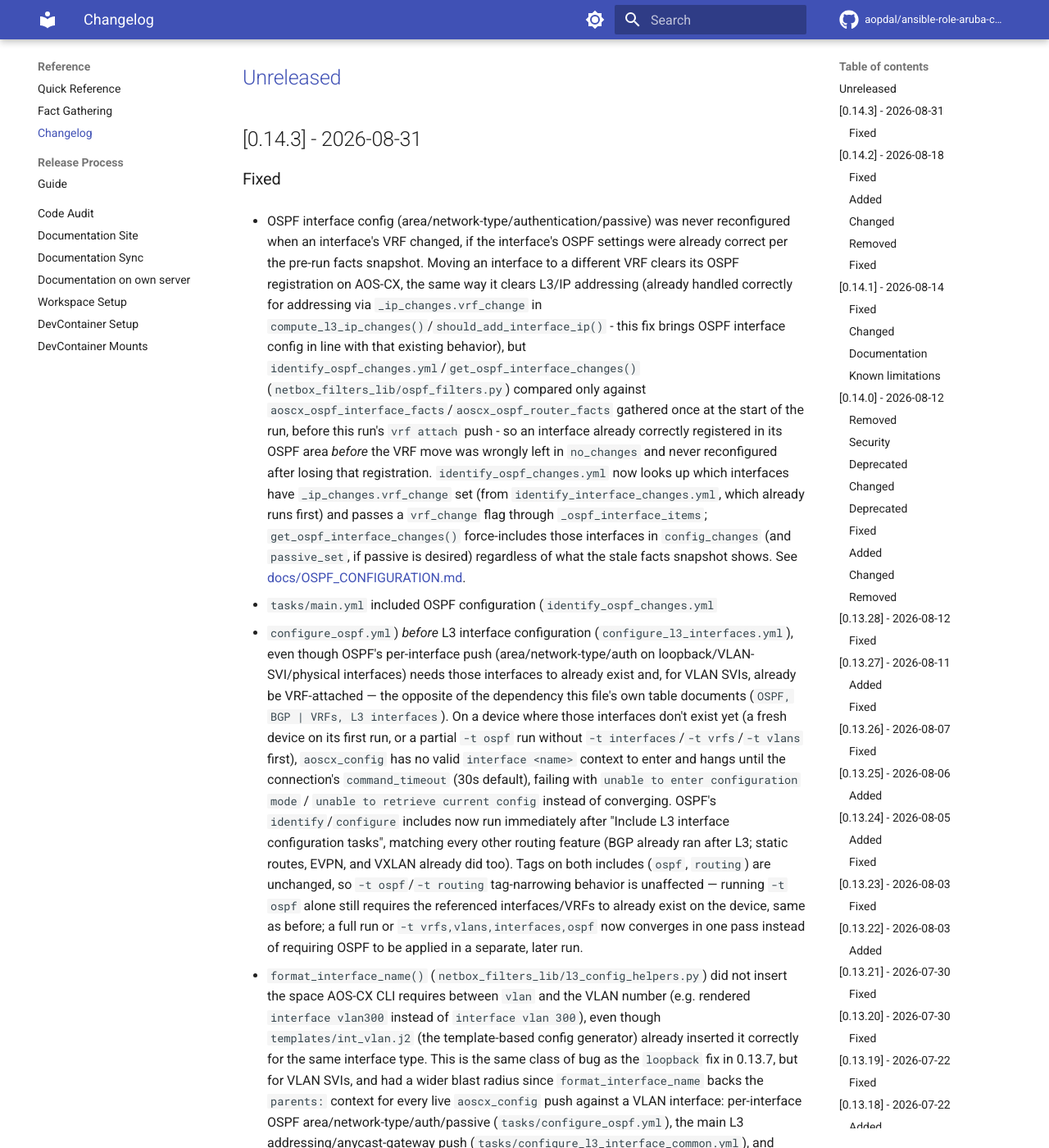
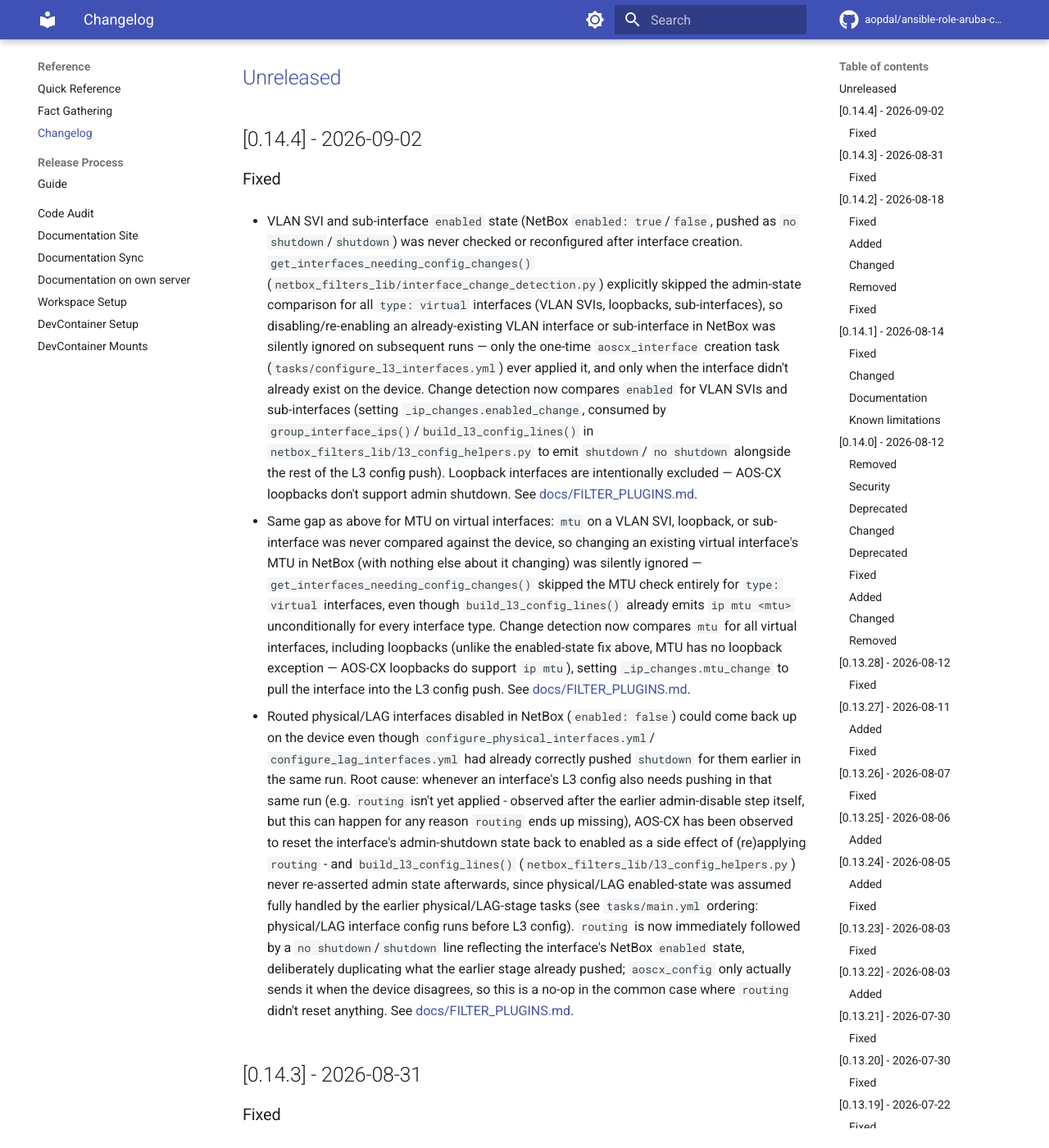
Before and after one commit to aopdal/ansible-role-aruba-cx-switch, an MkDocs documentation site: the page built from docs/CHANGELOG.md, in a window 1280 px wide and 1400 px high, scrolled down 258 px. Shown: the whole window at 82% size. Built offline with MkDocs 1.6.1 and Material for MkDocs 9.7.7, drawn with Linux system fonts in a browser that asks for light colours; comment, search, counter and statistics services are not loaded.

Commit message:
chore: release version 0.14.4

```diff
--- a/CHANGELOG.md
+++ b/CHANGELOG.md
@@ -6,6 +6,61 @@ The format is based on [Keep a Changelog](https://keepachangelog.com/en/1.0.0/),
 and this project adheres to [Semantic Versioning](https://semver.org/spec/v2.0.0.html).
 
 ## [Unreleased]
+
+## [0.14.4] - 2026-09-02
+
+### Fixed
+
+- VLAN SVI and sub-interface `enabled` state (NetBox `enabled: true`/`false`,
+  pushed as `no shutdown`/`shutdown`) was never checked or reconfigured
+  after interface creation. `get_interfaces_needing_config_changes()`
+  (`netbox_filters_lib/interface_change_detection.py`) explicitly skipped
+  the admin-state comparison for all `type: virtual` interfaces (VLAN SVIs,
+  loopbacks, sub-interfaces), so disabling/re-enabling an already-existing
+  VLAN interface or sub-interface in NetBox was silently ignored on
+  subsequent runs — only the one-time `aoscx_interface` creation task
+  (`tasks/configure_l3_interfaces.yml`) ever applied it, and only when the
+  interface didn't already exist on the device. Change detection now
+  compares `enabled` for VLAN SVIs and sub-interfaces (setting
+  `_ip_changes.enabled_change`, consumed by
+  `group_interface_ips()`/`build_l3_config_lines()` in
+  `netbox_filters_lib/l3_config_helpers.py` to emit `shutdown`/
+  `no shutdown` alongside the rest of the L3 config push). Loopback
+  interfaces are intentionally excluded — AOS-CX loopbacks don't support
+  admin shutdown. See
+  [docs/FILTER_PLUGINS.md](docs/FILTER_PLUGINS.md#l3-interface-ip-address-idempotency).
+
+- Same gap as above for MTU on virtual interfaces: `mtu` on a VLAN SVI,
+  loopback, or sub-interface was never compared against the device, so
+  changing an existing virtual interface's MTU in NetBox (with nothing else
+  about it changing) was silently ignored — `get_interfaces_needing_config_changes()`
+  skipped the MTU check entirely for `type: virtual` interfaces, even though
+  `build_l3_config_lines()` already emits `ip mtu <mtu>` unconditionally for
+  every interface type. Change detection now compares `mtu` for all virtual
+  interfaces, including loopbacks (unlike the enabled-state fix above, MTU
+  has no loopback exception — AOS-CX loopbacks do support `ip mtu`), setting
+  `_ip_changes.mtu_change` to pull the interface into the L3 config push. See
+  [docs/FILTER_PLUGINS.md](docs/FILTER_PLUGINS.md#l3-interface-ip-address-idempotency).
+
+- Routed physical/LAG interfaces disabled in NetBox (`enabled: false`) could
+  come back up on the device even though `configure_physical_interfaces.yml`/
+  `configure_lag_interfaces.yml` had already correctly pushed `shutdown` for
+  them earlier in the same run. Root cause: whenever an interface's L3
+  config also needs pushing in that same run (e.g. `routing` isn't yet
+  applied - observed after the earlier admin-disable step itself, but this
+  can happen for any reason `routing` ends up missing), AOS-CX has been
+  observed to reset the interface's admin-shutdown state back to enabled as
+  a side effect of (re)applying `routing` - and `build_l3_config_lines()`
+  (`netbox_filters_lib/l3_config_helpers.py`) never re-asserted admin state
+  afterwards, since physical/LAG enabled-state was assumed fully handled by
+  the earlier physical/LAG-stage tasks (see `tasks/main.yml` ordering:
+  physical/LAG interface config runs before L3 config). `routing` is now
+  immediately followed by a `no shutdown`/`shutdown` line reflecting the
+  interface's NetBox `enabled` state, deliberately duplicating what the
+  earlier stage already pushed; `aoscx_config` only actually sends it when
+  the device disagrees, so this is a no-op in the common case where
+  `routing` didn't reset anything. See
+  [docs/FILTER_PLUGINS.md](docs/FILTER_PLUGINS.md#l3-interface-ip-address-idempotency).
 
 ## [0.14.3] - 2026-08-31
 
--- a/docs/CHANGELOG.md
+++ b/docs/CHANGELOG.md
@@ -6,6 +6,61 @@ The format is based on [Keep a Changelog](https://keepachangelog.com/en/1.0.0/),
 and this project adheres to [Semantic Versioning](https://semver.org/spec/v2.0.0.html).
 
 ## [Unreleased]
+
+## [0.14.4] - 2026-09-02
+
+### Fixed
+
+- VLAN SVI and sub-interface `enabled` state (NetBox `enabled: true`/`false`,
+  pushed as `no shutdown`/`shutdown`) was never checked or reconfigured
+  after interface creation. `get_interfaces_needing_config_changes()`
+  (`netbox_filters_lib/interface_change_detection.py`) explicitly skipped
+  the admin-state comparison for all `type: virtual` interfaces (VLAN SVIs,
+  loopbacks, sub-interfaces), so disabling/re-enabling an already-existing
+  VLAN interface or sub-interface in NetBox was silently ignored on
+  subsequent runs — only the one-time `aoscx_interface` creation task
+  (`tasks/configure_l3_interfaces.yml`) ever applied it, and only when the
+  interface didn't already exist on the device. Change detection now
+  compares `enabled` for VLAN SVIs and sub-interfaces (setting
+  `_ip_changes.enabled_change`, consumed by
+  `group_interface_ips()`/`build_l3_config_lines()` in
+  `netbox_filters_lib/l3_config_helpers.py` to emit `shutdown`/
+  `no shutdown` alongside the rest of the L3 config push). Loopback
+  interfaces are intentionally excluded — AOS-CX loopbacks don't support
+  admin shutdown. See
+  [docs/FILTER_PLUGINS.md](FILTER_PLUGINS.md#l3-interface-ip-address-idempotency).
+
+- Same gap as above for MTU on virtual interfaces: `mtu` on a VLAN SVI,
+  loopback, or sub-interface was never compared against the device, so
+  changing an existing virtual interface's MTU in NetBox (with nothing else
+  about it changing) was silently ignored — `get_interfaces_needing_config_changes()`
+  skipped the MTU check entirely for `type: virtual` interfaces, even though
+  `build_l3_config_lines()` already emits `ip mtu <mtu>` unconditionally for
+  every interface type. Change detection now compares `mtu` for all virtual
+  interfaces, including loopbacks (unlike the enabled-state fix above, MTU
+  has no loopback exception — AOS-CX loopbacks do support `ip mtu`), setting
+  `_ip_changes.mtu_change` to pull the interface into the L3 config push. See
+  [docs/FILTER_PLUGINS.md](FILTER_PLUGINS.md#l3-interface-ip-address-idempotency).
+
+- Routed physical/LAG interfaces disabled in NetBox (`enabled: false`) could
+  come back up on the device even though `configure_physical_interfaces.yml`/
+  `configure_lag_interfaces.yml` had already correctly pushed `shutdown` for
+  them earlier in the same run. Root cause: whenever an interface's L3
+  config also needs pushing in that same run (e.g. `routing` isn't yet
+  applied - observed after the earlier admin-disable step itself, but this
+  can happen for any reason `routing` ends up missing), AOS-CX has been
+  observed to reset the interface's admin-shutdown state back to enabled as
+  a side effect of (re)applying `routing` - and `build_l3_config_lines()`
+  (`netbox_filters_lib/l3_config_helpers.py`) never re-asserted admin state
+  afterwards, since physical/LAG enabled-state was assumed fully handled by
+  the earlier physical/LAG-stage tasks (see `tasks/main.yml` ordering:
+  physical/LAG interface config runs before L3 config). `routing` is now
+  immediately followed by a `no shutdown`/`shutdown` line reflecting the
+  interface's NetBox `enabled` state, deliberately duplicating what the
+  earlier stage already pushed; `aoscx_config` only actually sends it when
+  the device disagrees, so this is a no-op in the common case where
+  `routing` didn't reset anything. See
+  [docs/FILTER_PLUGINS.md](FILTER_PLUGINS.md#l3-interface-ip-address-idempotency).
 
 ## [0.14.3] - 2026-08-31
 
```
Also changed, not shown: 1 other file.
